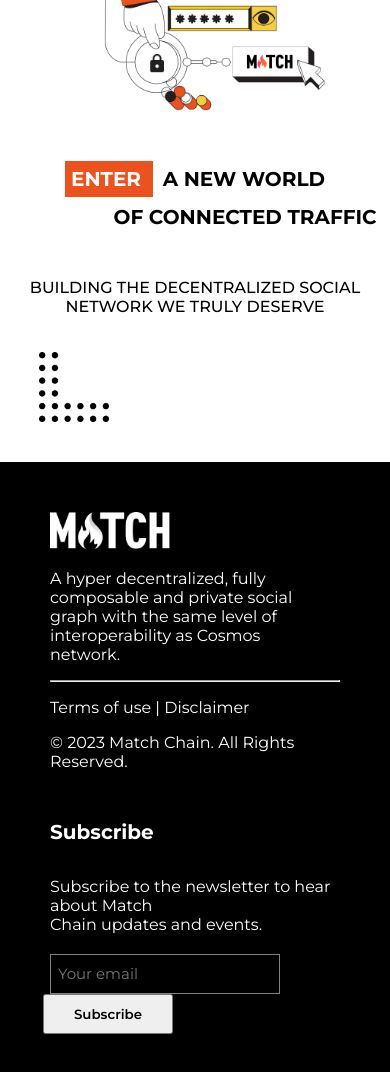
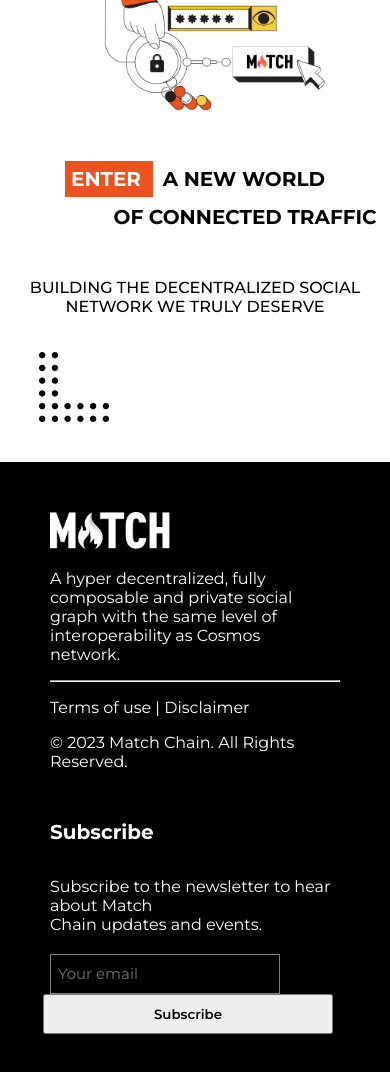
Before and after one commit to DevOlagboye/mathchain-react, a React (Create React App) app: page / in a window 390 px wide. Shown: the part 4511-5583 px from the top of the page. Built offline with nearby package versions, Linux system fonts and the light colour scheme.

Commit message:
Working on responsiveness of the Newworld Component

```diff
--- a/src/Components/Footer/Footer.css
+++ b/src/Components/Footer/Footer.css
@@ -53,3 +53,9 @@
 .subscribe-button:hover {
   cursor: pointer;
 }
+
+@media (max-width: 600px) {
+  .subscribe-button {
+    width: 100%;
+  }
+}
```
